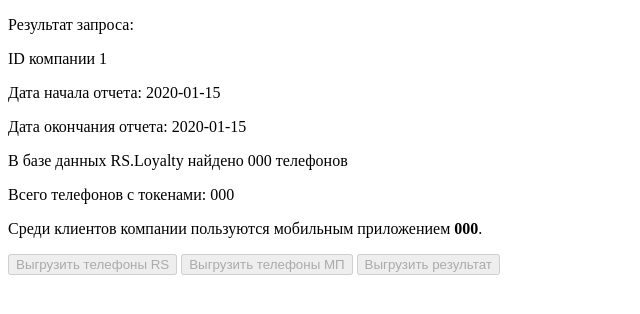
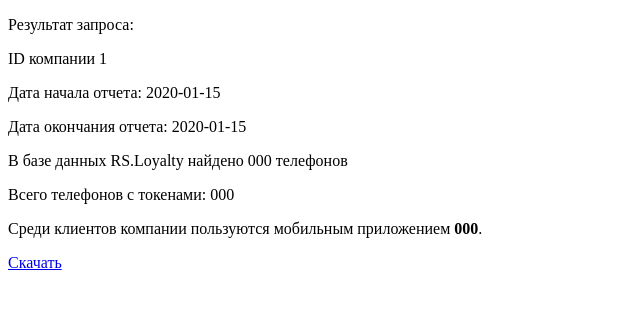
Before and after one commit to Shamanche/gk, a Flask app: template templates/report.html in a window 1280 px wide. Shown: the top 314 px of the page, without its empty margins (0-640 px from the left). Run offline with Flask 2, Linux system fonts and the light colour scheme; the template is opened without the code that fills it: most values are stand-ins (such as "Sample title", 1, 10 or a date in 2020).

Commit message:
continue with files

```diff
--- a/main.py
+++ b/main.py
@@ -10,10 +10,17 @@ def convert_date(string):
     print('date: ', date)
     return date.strftime('%Y-%d-%m')
 
+def make_file(data, filename='testfile1'):
+    full_name = (filename + '_'
+                        + datetime.datetime.now().strftime('%Y-%m-%d') + '.csv')
+    with open (full_name, 'w') as f:
+        for i in data:
+            f.write(i+'\n')
+    return full_name
+
 @app.route('/', methods=['post', 'get'])
 def index():
     filename1 = 'file1.csv'
-
     try:
         conn = mssql_connect()
     except pyodbc.OperationalError as e:
@@ -70,6 +77,9 @@ def report():
     mysql_phones_set = set(i[0] for i in phones_mysql_list)
     result = mssql_phones_set & mysql_phones_set
 
+    mssql_filename = make_file(mssql_phones_set, 'Телефоны клиентов компании')
+    mysql_filename = make_file(mysql_phones_set, 'Телефоный всех клиентов')
+    result_filename = make_file(result, 'Результат')
 
     template_context = {
         'companyid': company_id,
@@ -77,7 +87,10 @@ def report():
         'lastdate': last_date,
         'number_mssql_phones': len(phones_mssql_list),
         'number_mysql_phones': len(phones_mysql_list),
-        'number_result': len(result)
+        'number_result': len(result),
+        'mssql_filename': mssql_filename,
+        'mysql_filename': mysql_filename,
+        'result_filename': result_filename
         }
     return render_template('report.html', **template_context)
 
@@ -90,6 +103,5 @@ def files(filename):
 ##    return send_file(full_filename, as_attachment=True)
 
 
-
 if __name__ == '__main__':
     app.run(debug=True, use_reloader=False)
--- a/templates/report.html
+++ b/templates/report.html
@@ -18,13 +18,6 @@
     Среди клиентов компании пользуются мобильным
                                         приложением <b>{{ number_result }}</b>.
   </p>
-
-
-
-  <form>
-    <button disabled="disabled"> Выгрузить телефоны RS</button>
-    <button disabled="disabled"> Выгрузить телефоны МП</button>
-    <button disabled="disabled"> Выгрузить результат</button>
-  </form>
+  <a href ='/../123.csv'> Скачать </a>
 
 </body>
```
